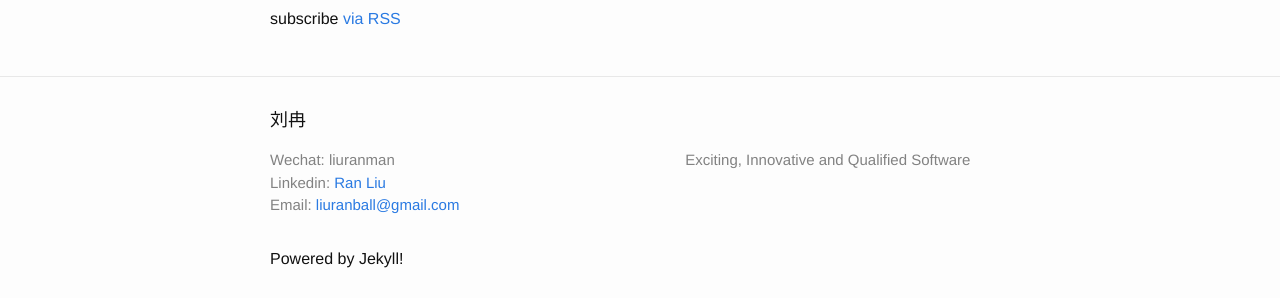
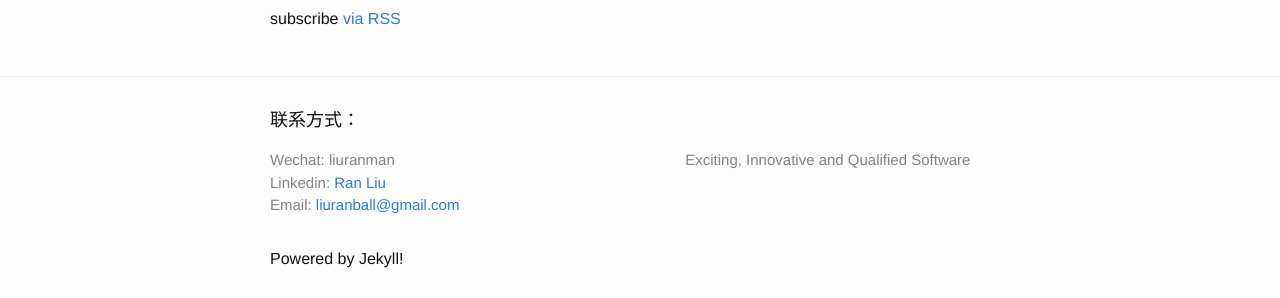
Before and after one commit to TWRanMan/twranman.github.io, a Jekyll site: the page built from index.html, in a window 1280 px wide. Shown: the part 1795-2093 px from the top of the page. Built offline with Jekyll 4.4.1, drawn with Linux system fonts in a browser that asks for light colours.

Commit message:
update about me

```diff
--- a/_includes/footer.html
+++ b/_includes/footer.html
@@ -2,7 +2,7 @@
 
   <div class="wrapper">
 
-    <h2 class="footer-heading">刘冉</h2>
+    <h2 class="footer-heading">联系方式：</h2>
 
     <div class="footer-col-wrapper">
       <div class="footer-col  footer-col-1">
```
